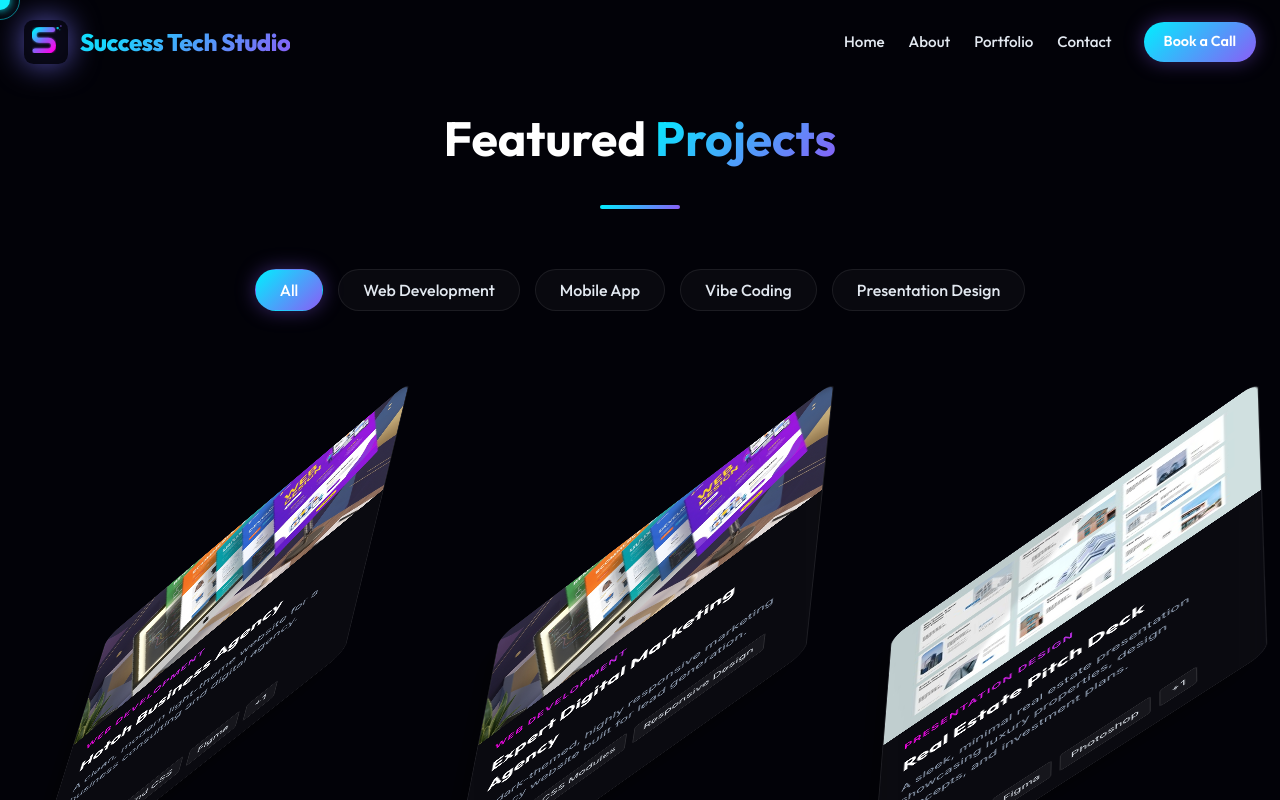
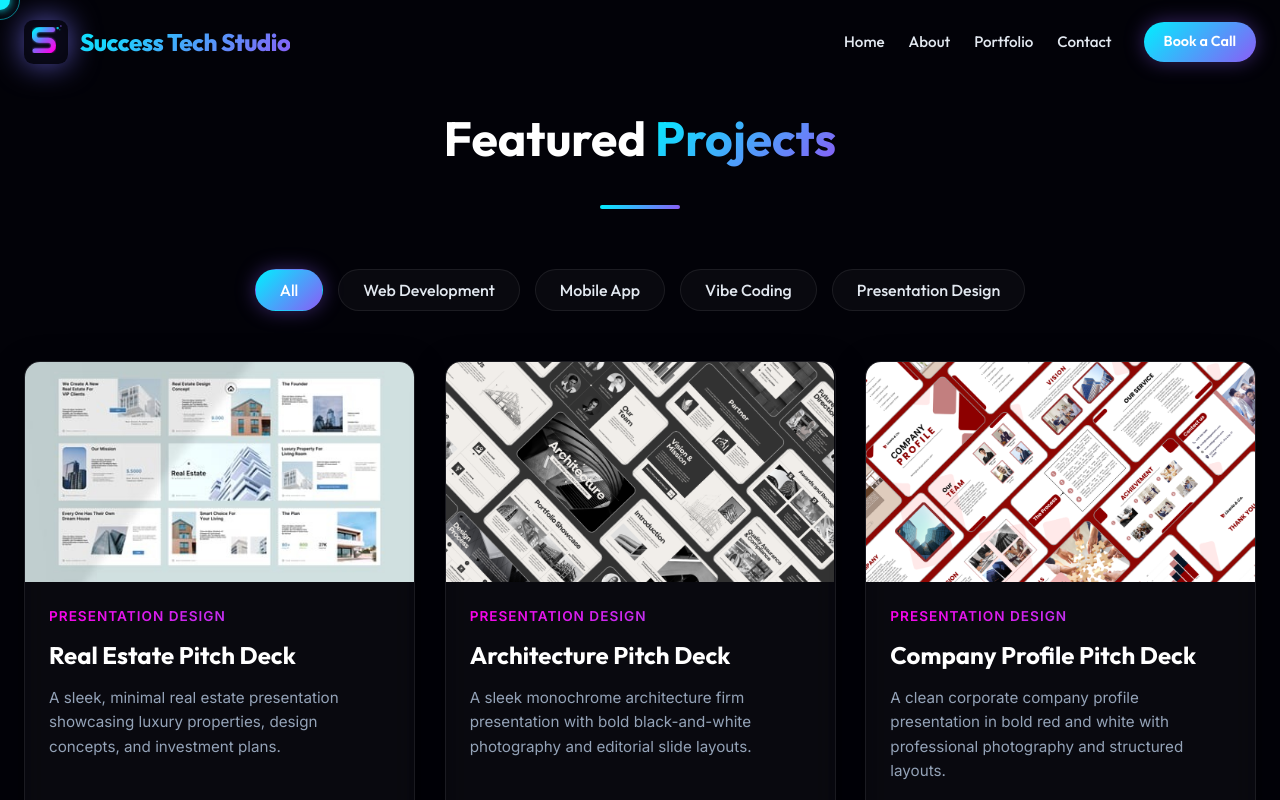
Before and after one commit to Temmyloluwa13/success-tech-studio, a React (Vite) app: page /portfolio in a window 1280 px wide. Shown: the top 800 px of the page. Built offline with nearby package versions, Linux system fonts and the light colour scheme.

Commit message:
Revert portfolio project additions and 3D layout per user request

```diff
--- a/src/components/Portfolio.css
+++ b/src/components/Portfolio.css
@@ -40,9 +40,7 @@
 .portfolio-grid {
   display: grid;
   grid-template-columns: repeat(auto-fill, minmax(320px, 1fr));
-  gap: 40px;
-  perspective: 2000px;
-  padding: 20px 0;
+  gap: 30px;
 }
 
 .portfolio-card {
@@ -51,13 +49,6 @@
   cursor: pointer;
   display: flex;
   flex-direction: column;
-  transform-style: preserve-3d;
-  box-shadow: -15px 15px 30px rgba(0, 0, 0, 0.4);
-  transition: box-shadow 0.4s ease;
-}
-
-.portfolio-card:hover {
-  box-shadow: 0 25px 40px rgba(0, 0, 0, 0.6), 0 0 40px rgba(0, 240, 255, 0.2);
 }
 
 .portfolio-img-wrapper {
--- a/src/components/Portfolio.tsx
+++ b/src/components/Portfolio.tsx
@@ -58,24 +58,6 @@ const Portfolio: React.FC = () => {
   const categories = ['All', 'Web Development', 'Mobile App', 'Vibe Coding', 'Presentation Design'];
 
   const projects: Project[] = [
-    {
-      id: 34,
-      title: "Hotoh Business Agency",
-      category: "Web Development",
-      description: "A clean, modern light-theme website for a business consulting and digital agency.",
-      fullDescription: "Designed 'Hotoh', a comprehensive and ultra-modern business development agency website. The design features a pristine white and vibrant royal blue color palette to inspire trust and professionalism. The long-scroll layout seamlessly guides users from the Hero section ('Grow Your Business Online') down through the About team highlights, a detailed Services grid (SEO, Web Design, Marketing, Development), a minimalistic Portfolio showcase, and an integrated interactive Contact section.",
-      image: webDesignImg,
-      tools: ["React", "Tailwind CSS", "Figma", "Responsive Design"]
-    },
-    {
-      id: 33,
-      title: "Expert Digital Marketing Agency",
-      category: "Web Development",
-      description: "A dark-themed, highly responsive marketing agency website built for lead generation.",
-      fullDescription: "Designed an engaging digital marketing agency website featuring a striking dark aesthetic contrasted with energetic red branding. The multi-device responsive layout scales perfectly across desktop laptops, tablets, and smartphones. Key features include a sleek transparent navigation bar, structured service grids ('Lead Generation', 'Design and Development', 'Strategy', 'Tracking'), and optimized call-to-action buttons designed to maximize conversions.",
-      image: webDesignImg,
-      tools: ["React", "CSS Modules", "Responsive Design", "Figma"]
-    },
     {
       id: 32,
       title: "Real Estate Pitch Deck",
@@ -409,19 +391,13 @@ const Portfolio: React.FC = () => {
               <motion.div
                 key={project.id}
                 layout
-                initial={{ opacity: 0, scale: 0.8, rotateX: 20, rotateY: -25, rotateZ: 5 }}
-                animate={{ opacity: 1, scale: 1, rotateX: 20, rotateY: -25, rotateZ: 5 }}
-                exit={{ opacity: 0, scale: 0.8, rotateX: 20, rotateY: -25, rotateZ: 5 }}
-                transition={{ duration: 0.5, type: "spring", bounce: 0.4 }}
+                initial={{ opacity: 0, scale: 0.8 }}
+                animate={{ opacity: 1, scale: 1 }}
+                exit={{ opacity: 0, scale: 0.8 }}
+                transition={{ duration: 0.4 }}
                 className="portfolio-card glass-card"
                 onClick={() => setSelectedProject(project)}
-                whileHover={{
-                  y: -15,
-                  scale: 1.05,
-                  rotateX: 0,
-                  rotateY: 0,
-                  rotateZ: 0
-                }}
+                whileHover={{ y: -10 }}
               >
                 <div className="portfolio-img-wrapper">
                   <img src={project.image} alt={project.title} className="portfolio-img" />
```
